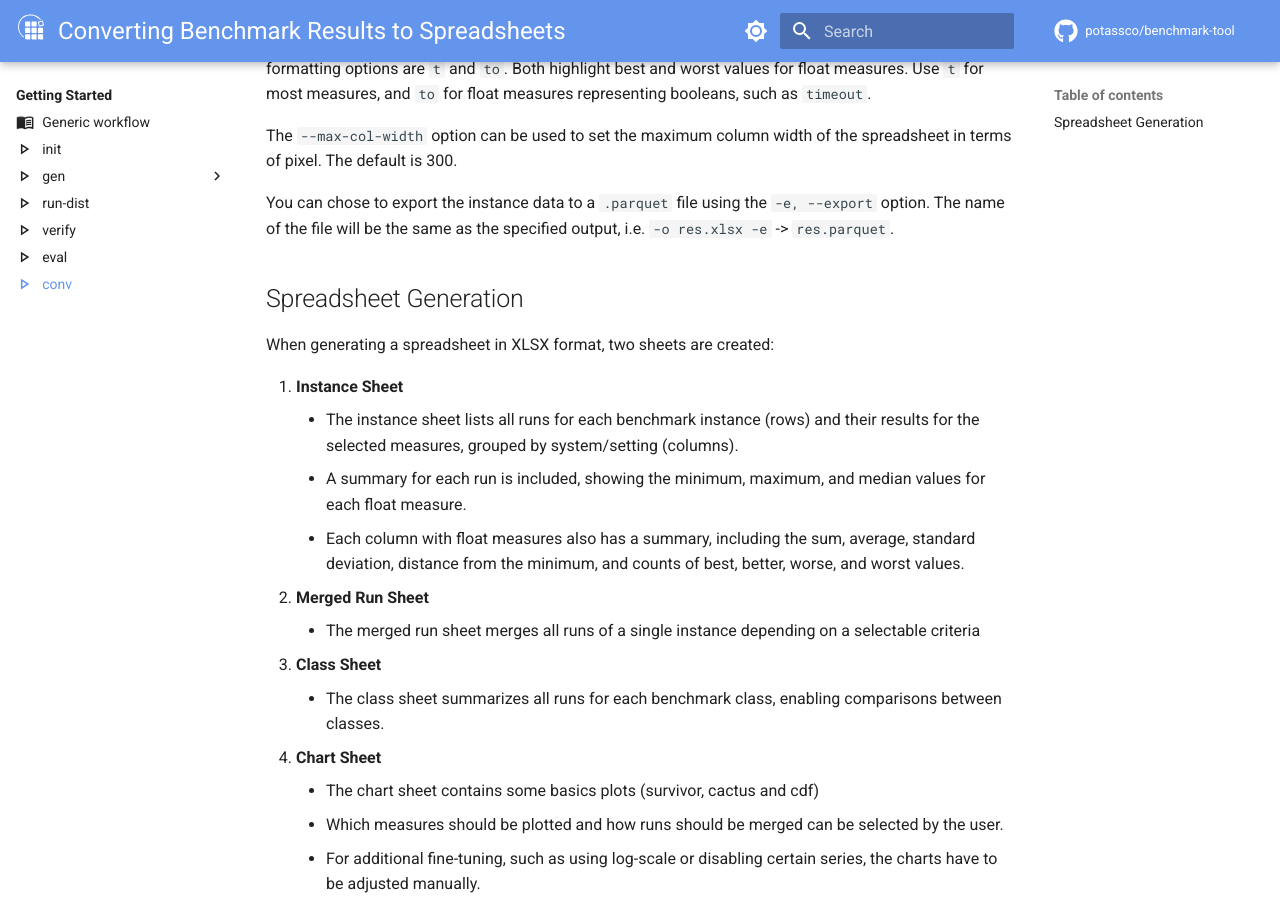
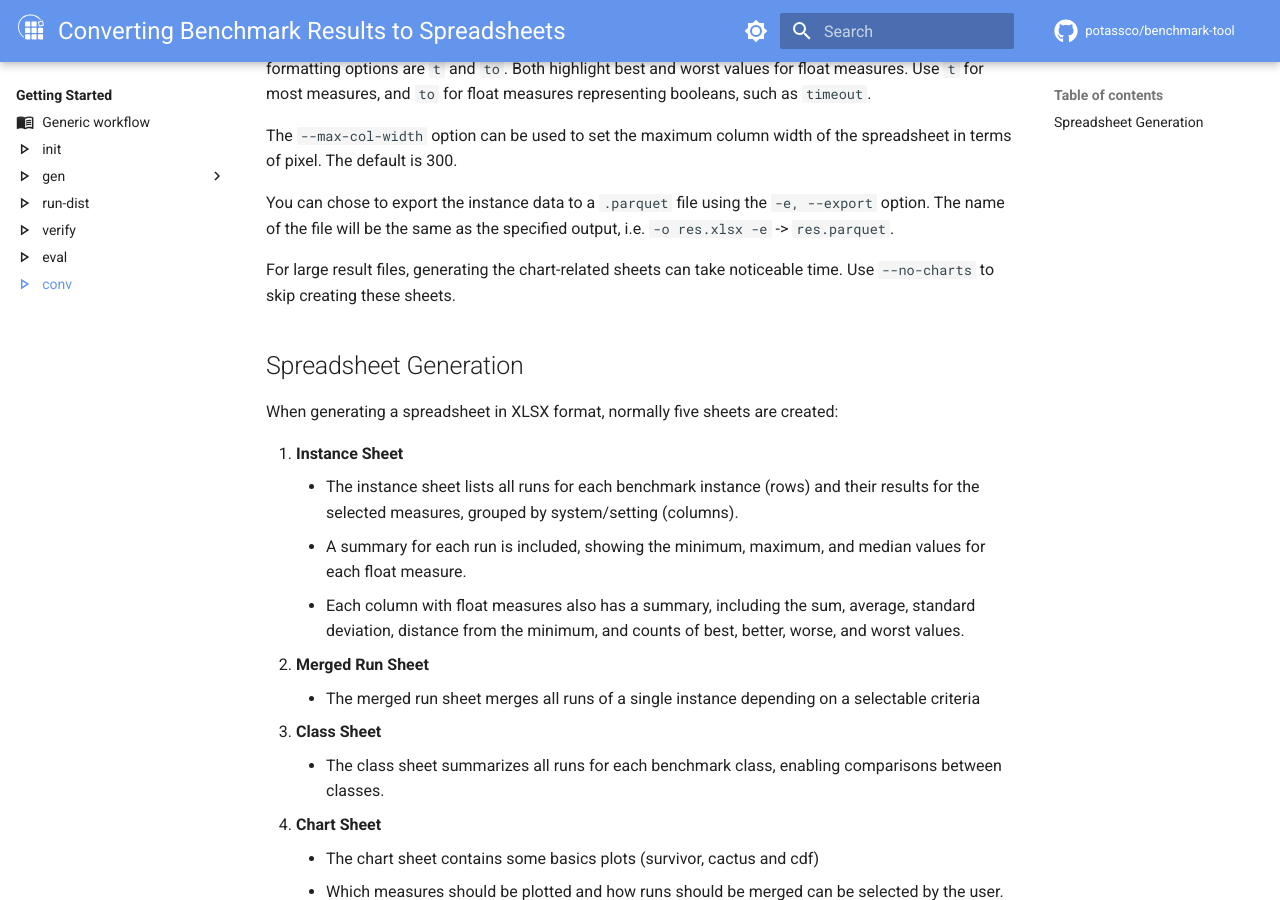
Before and after one commit to potassco/benchmark-tool, an MkDocs documentation site: the page built from docs/getting_started/conv/index.md, in a window 1280 px wide and 900 px high, scrolled down 730 px. Built offline with MkDocs 1.6.1 and Material for MkDocs 9.7.7, drawn with Linux system fonts in a browser that asks for light colours; comment, search, counter and statistics services are not loaded.

Commit message:
Update documentation

```diff
--- a/docs/getting_started/conv/index.md
+++ b/docs/getting_started/conv/index.md
@@ -37,9 +37,12 @@ You can chose to export the instance data to a `.parquet` file using the `-e, --
 option. The name of the file will be the same as the specified output, i.e. `-o res.xlsx -e`
 -> `res.parquet`.
 
+For large result files, generating the chart-related sheets can take noticeable time.
+Use `--no-charts` to skip creating these sheets.
+
 ## Spreadsheet Generation
 
-When generating a spreadsheet in XLSX format, two sheets are created:
+When generating a spreadsheet in XLSX format, normally five sheets are created:
 
 1. **Instance Sheet**
     - The instance sheet lists all runs for each benchmark instance (rows) and
```
